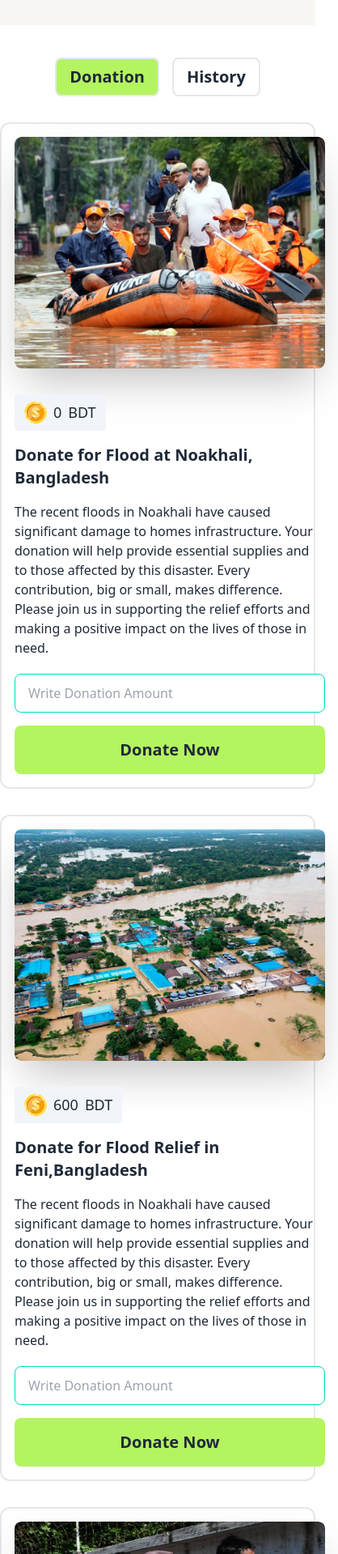
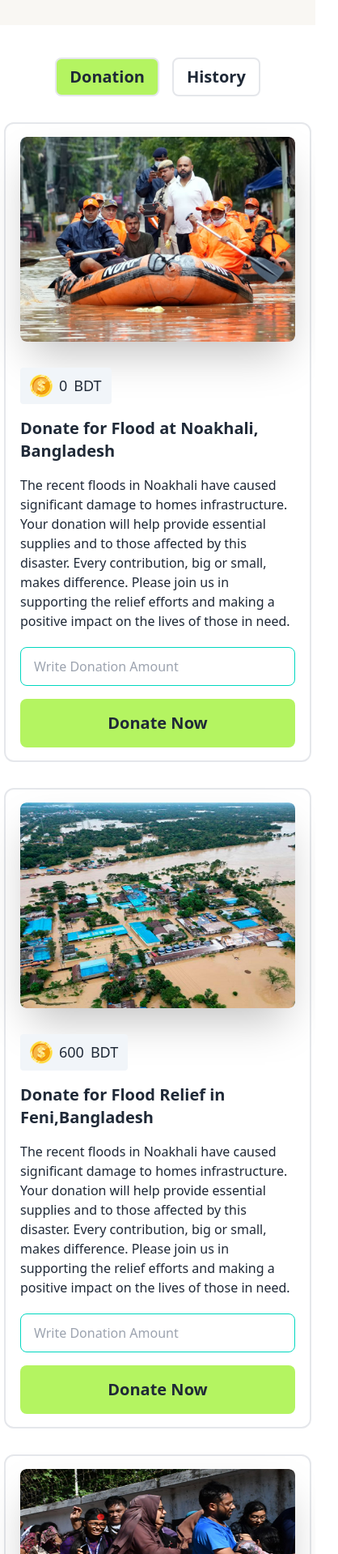
Before and after one commit to sajjadhossain0756/batch-10-assignment-5, a plain HTML site: page index.html in a window 390 px wide. Shown: the part 81-2000 px from the top of the page at 81% size, 418 px wide, since content can reach past the window. Drawn offline with nearby package versions, Linux system fonts and the light colour scheme.

Commit message:
card responsive done

```diff
--- a/index.html
+++ b/index.html
@@ -45,12 +45,12 @@
       <main>
           <section id="donation-card" class="lg:mx-24 flex flex-col justify-center items-center gap-8">
               <!-- card-one start here -->
-              <div class="max-w-[420px] lg:max-w-full hero border-2 rounded-xl">
+              <div class="max-w-[380px] lg:max-w-full hero border-2 rounded-xl">
                 <div class="hero-content flex-col lg:flex-row gap-8">
                   <img
                     src="./assets/noakhali.png"
-                    class="max-w-sm md:max-w-md lg:max-w-lg rounded-lg shadow-2xl" />
-                  <div class="max-w-sm lg:max-w-lg ">
+                    class="max-w-[340px] md:max-w-md lg:max-w-lg rounded-lg shadow-2xl" />
+                  <div class="max-w-[340px] lg:max-w-lg ">
                     <div class="flex gap-2 bg-slate-100 w-fit py-2 px-3 text-lg rounded">
                       <img src="./assets/coin.png" alt="">
                       <span id="total-account-balance-nowakali">0</span><span>BDT</span>
@@ -73,12 +73,12 @@
               </div>
 
               <!-- card-two start here -->
-              <div class="max-w-[420px] lg:max-w-full hero border-2 rounded-xl">
+              <div class="max-w-[380px] lg:max-w-full hero border-2 rounded-xl">
                 <div class="hero-content flex-col lg:flex-row gap-8">
                   <img
                     src="./assets/feni.png"
-                    class="max-w-sm md:max-w-md lg:max-w-lg  rounded-lg shadow-2xl" />
-                  <div class="max-w-sm md:max-w-md lg:max-w-lg">
+                    class="max-w-[340px] md:max-w-md lg:max-w-lg  rounded-lg shadow-2xl" />
+                  <div class="max-w-[340px] md:max-w-md lg:max-w-lg">
                     <div class="flex gap-2 bg-slate-100 w-fit py-2 px-3 text-lg rounded">
                         <img src="./assets/coin.png" alt="">
                         <span id="total-account-balance-feni">600</span><span>BDT</span>
@@ -101,12 +101,12 @@
               </div>
 
               <!-- card-three start here -->
-              <div class="max-w-[420px] lg:max-w-full hero border-2 rounded-xl">
+              <div class="max-w-[380px] lg:max-w-full hero border-2 rounded-xl">
                 <div class="hero-content flex-col lg:flex-row gap-8">
                   <img
                     src="./assets/quota-protest.png"
-                    class="max-w-sm md:max-w-md lg:max-w-lg  rounded-lg shadow-2xl" />
-                  <div class="max-w-sm md:max-w-md lg:max-w-lg">
+                    class="max-w-[340px] md:max-w-md lg:max-w-lg  rounded-lg shadow-2xl" />
+                  <div class="max-w-[340px] md:max-w-md lg:max-w-lg">
                     <div class="flex gap-2 bg-slate-100 w-fit py-2 px-3 text-lg rounded">
                         <img src="./assets/coin.png" alt="">
                         <span id="total-account-balance-quota">2400</span><span>BDT</span>
```
